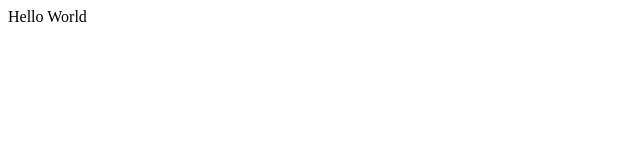
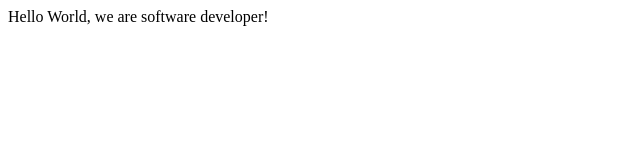
Before and after one commit to talihomz/microverse_collaborative_project, a plain HTML site: page index.html in a window 1280 px wide. Shown: the whole page, without its empty margins (0-640 px from the left). Drawn offline with Linux system fonts and the light colour scheme.

Commit message:
index.html text changed

```diff
--- a/index.html
+++ b/index.html
@@ -5,6 +5,6 @@
     <title>Microverse Collaborative Project</title>
   </head>
   <body>
-    Hello World
+    Hello World, we are software developer!
   </body>
 </html>
```
